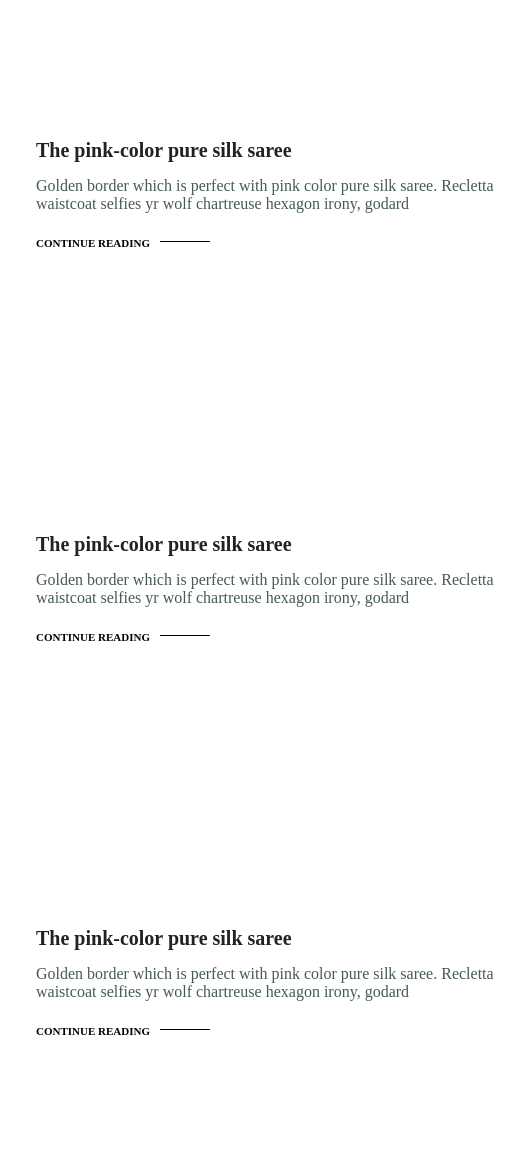
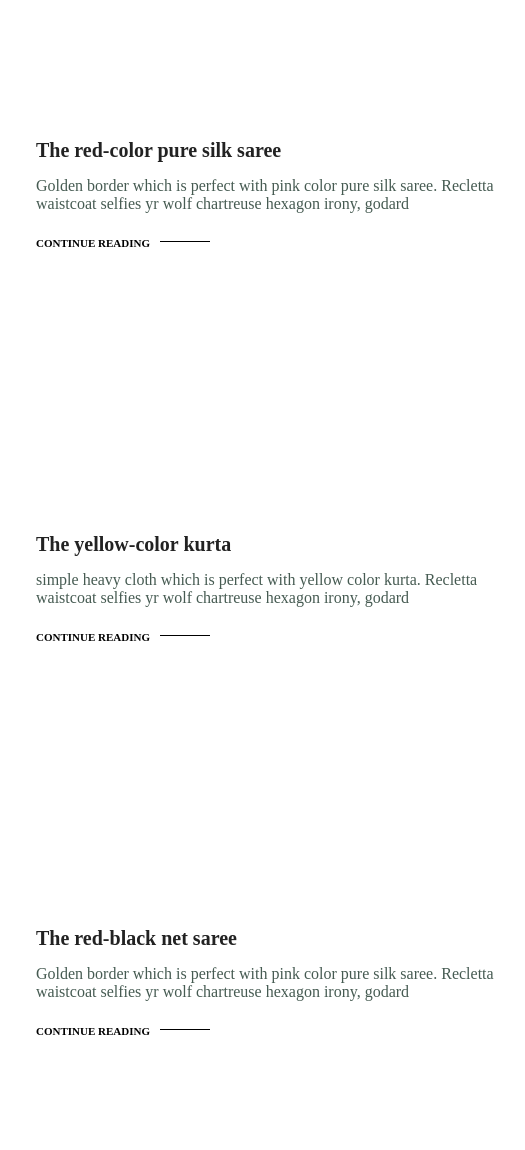
Before and after one commit to Saloni-Parsai/MT-Shop, a plain HTML site: page blog.html in a window 1280 px wide. Shown: the part 1350-2500 px from the top of the page, 624-1149 px from the left. Drawn offline with Linux system fonts and the light colour scheme.

Commit message:
Add files via upload

```diff
--- a/blog.html
+++ b/blog.html
@@ -58,7 +58,7 @@
                 <img src="imag/t5.jpg" alt="">
             </div>
             <div class="blog-details">
-                <h4>The pink-color pure silk saree</h4>
+                <h4>The Yellow-black kurtas for boys</h4>
                 <p>Golden border which is perfect with pink color pure silk saree.
                     Recletta waistcoat selfies yr wolf chartreuse hexagon irony, godard</p>
                 <a href="#">CONTINUE READING</a>
@@ -70,7 +70,7 @@
                 <img src="imag/t3.jpg" alt="">
             </div>
             <div class="blog-details">
-                <h4>The pink-color pure silk saree</h4>
+                <h4>The red-color pure silk saree</h4>
                 <p>Golden border which is perfect with pink color pure silk saree.
                     Recletta waistcoat selfies yr wolf chartreuse hexagon irony, godard</p>
                 <a href="#">CONTINUE READING</a>
@@ -82,8 +82,8 @@
                 <img src="imag/t4.jpg" alt="">
             </div>
             <div class="blog-details">
-                <h4>The pink-color pure silk saree</h4>
-                <p>Golden border which is perfect with pink color pure silk saree.
+                <h4>The yellow-color kurta</h4>
+                <p>simple heavy cloth which is perfect with yellow color kurta.
                     Recletta waistcoat selfies yr wolf chartreuse hexagon irony, godard</p>
                 <a href="#">CONTINUE READING</a>
             </div>
@@ -94,7 +94,7 @@
                 <img src="imag/t1.png" alt="">
             </div>
             <div class="blog-details">
-                <h4>The pink-color pure silk saree</h4>
+                <h4>The red-black net saree</h4>
                 <p>Golden border which is perfect with pink color pure silk saree.
                     Recletta waistcoat selfies yr wolf chartreuse hexagon irony, godard</p>
                 <a href="#">CONTINUE READING</a>
```
